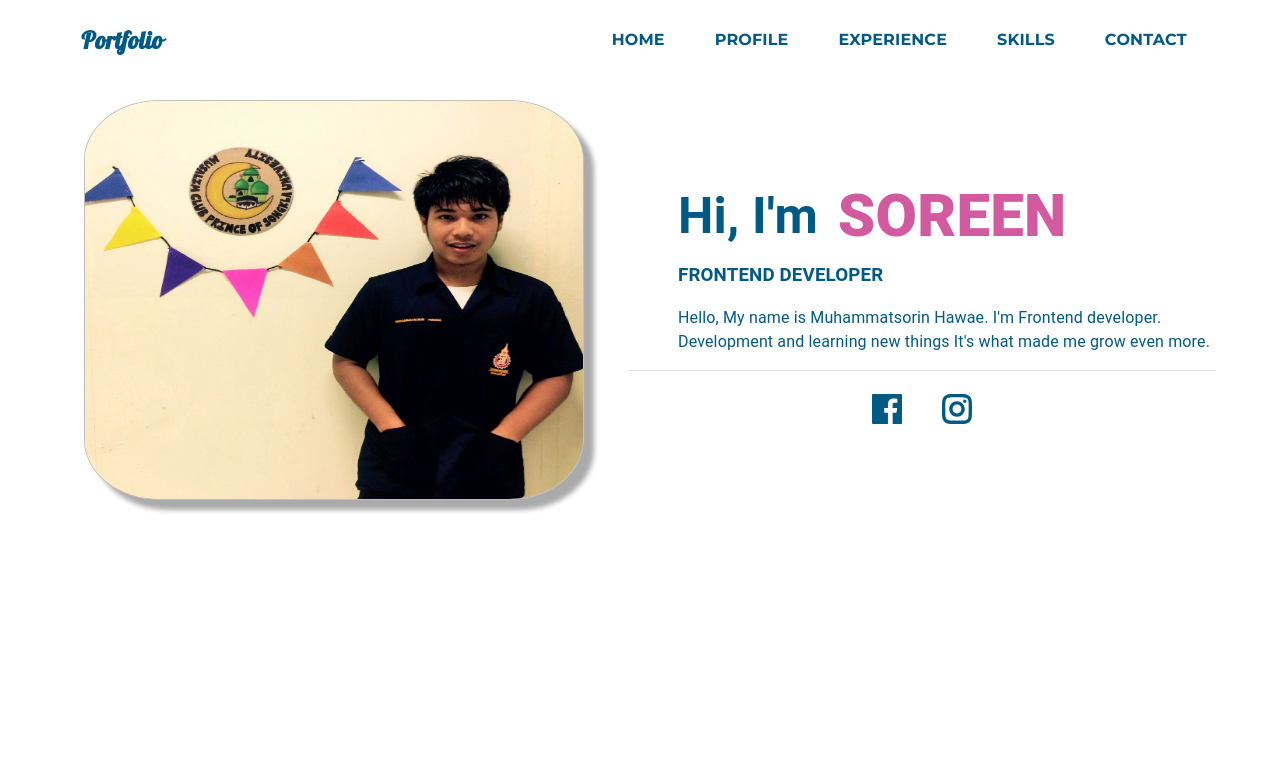
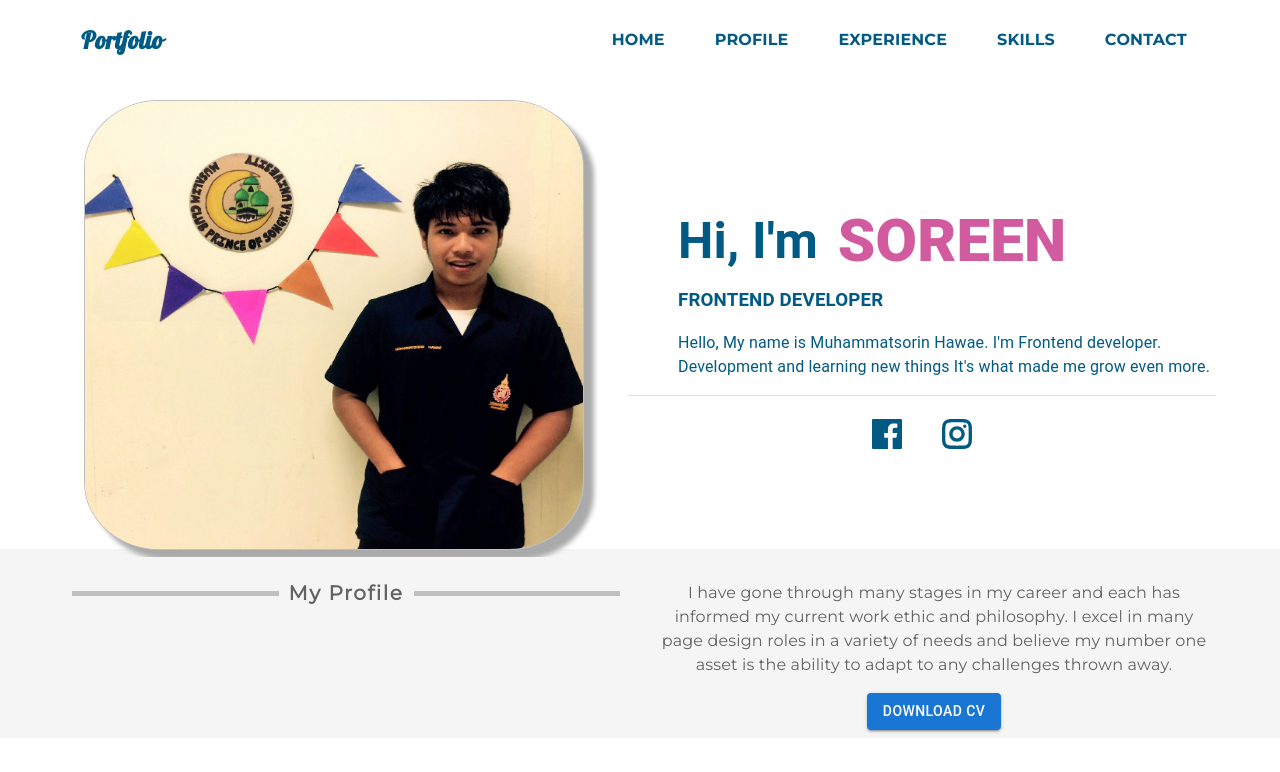
Before and after one commit to Muhammatsorin/next-portfolio, a Next.js app: page / in a window 1280 px wide. Shown: the top 772 px of the page. Built offline with nearby package versions, Linux system fonts and the light colour scheme.

Commit message:
add profile details

```diff
--- /dev/null
+++ b/components/profile/Profile.js
@@ -0,0 +1,59 @@
+import React from "react"
+import CssBaseline from '@mui/material/CssBaseline';
+import Box from '@mui/material/Box';
+import Container from '@mui/material/Container';
+import { styled } from '@mui/material/styles';
+import Grid from '@mui/material/Grid';
+import Paper from '@mui/material/Paper';
+import styles from './Profile.module.css'
+import Button from '@mui/material/Button';
+import Stack from '@mui/material/Stack';
+
+const Profile = () => {
+
+    const Item = styled(Paper)(({ theme }) => ({
+        backgroundColor: '#F5F5F5',
+        fontFamily: 'Montserrat',
+        padding: theme.spacing(1),
+        textAlign: 'center',
+        color: theme.palette.text.secondary,
+        borderRadius: '0px',
+        boxShadow: 'none',
+    }));
+
+    return (
+        <>
+            <Profile_Wrapper>
+                <CssBaseline />
+                <Container maxWidth="lg">
+                    <Box sx={{ width: '100%' }} />
+                    <Grid container rowSpacing={1} columnSpacing={{ xs: 1, sm: 2, md: 3 }} className={styles.row1}>
+                        <Grid item xs={12} md={6} className={styles.grid1}>
+                            <Item className={styles.item1}>
+                                <h1>My Profile</h1>
+                            </Item>
+                        </Grid>
+                        <Grid item xs={12} md={6} className={styles.grid2}>
+                            <Item className={styles.item2}>
+                                <p>I have gone through many stages in my career and each has informed my current work ethic and philosophy.
+                                    I excel in many page design roles in a variety of needs and believe my number one asset is the ability to adapt to any
+                                    challenges thrown away.</p>
+                                <Stack direction="row" spacing={0}>
+                                    <Button variant="contained" className={styles.btn}>Download CV</Button>
+                                </Stack>
+                            </Item>
+                        </Grid>
+                    </Grid>
+                    <Box />
+                </Container>
+            </Profile_Wrapper>
+        </>
+    )
+}
+
+const Profile_Wrapper = styled('div')({
+    backgroundColor: '#F5F5F5'
+})
+
+
+export default Profile
--- /dev/null
+++ b/components/profile/Profile.module.css
@@ -0,0 +1,48 @@
+.row1{
+    margin-top: 30px;
+}
+
+.item1 {
+    display: flex;
+    align-items: center;
+    letter-spacing: 0.1em;
+}
+
+.item1::before {
+    content: '';
+    height: 5px;
+    background-color: silver;
+    flex-grow: 1;
+}
+
+.item1::after {
+    content: '';
+    height: 5px;
+    background-color: silver;
+    flex-grow: 1;
+}
+
+.item1 h1 {
+    font-size: 20px;
+    margin-left: 10px;
+    margin-right: 10px;
+}
+
+.grid2 {
+    margin-bottom: 20px;
+}
+
+.item2 {
+    display: flex;
+    flex-direction: column;
+    align-items: center;
+}
+
+.btn {
+    background-color: #d25a9f;
+}
+
+.btn:hover {
+    background-color: #005a84;
+    color: white;
+}
--- a/components/title/Title.js
+++ b/components/title/Title.js
@@ -2,9 +2,7 @@ import React from 'react';
 import CssBaseline from '@mui/material/CssBaseline';
 import Box from '@mui/material/Box';
 import Container from '@mui/material/Container';
-import { styled } from '@mui/material/styles';
 import Grid from '@mui/material/Grid';
-import Paper from '@mui/material/Paper';
 import Styled from 'styled-components'
 import Img from 'next/image'
 import Divider from '@mui/material/Divider';
@@ -250,7 +248,7 @@ const TitleWrap = Styled.div`
         .img {
             Img {
                 width: 500px;
-                height: 400px;
+                height: 450px;
             }
         }
 
--- a/pages/index.js
+++ b/pages/index.js
@@ -1,12 +1,14 @@
 import styles from '../styles/Home.module.css'
 import Navbar from '../components/navbar/Navbar'
 import Title from '../components/title/Title'
+import Profile from '../components/profile/Profile'
 
 export default function Home() {
   return (
     <div className={styles.container}>
       <Navbar />
       <Title />
+      <Profile />
     </div>
   )
 }
```
